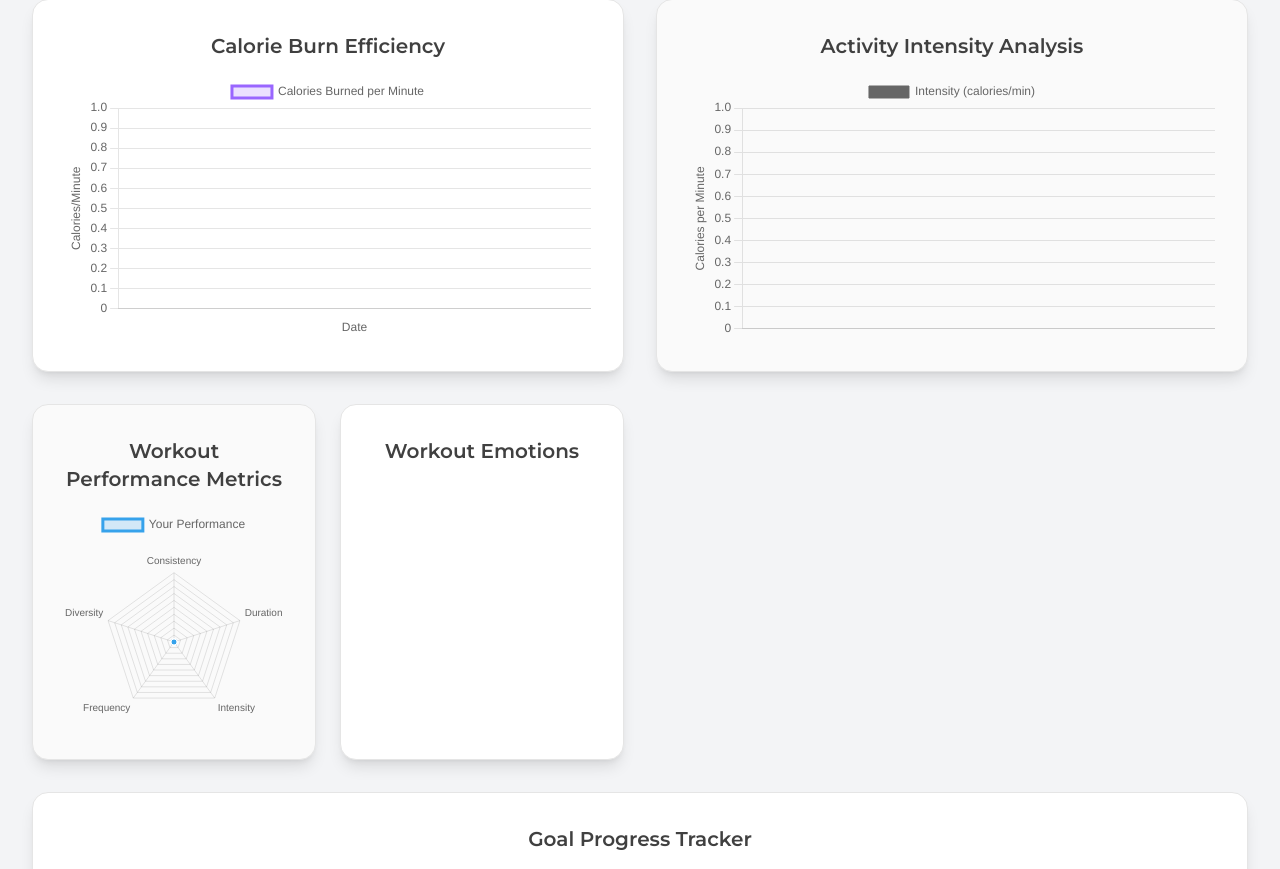
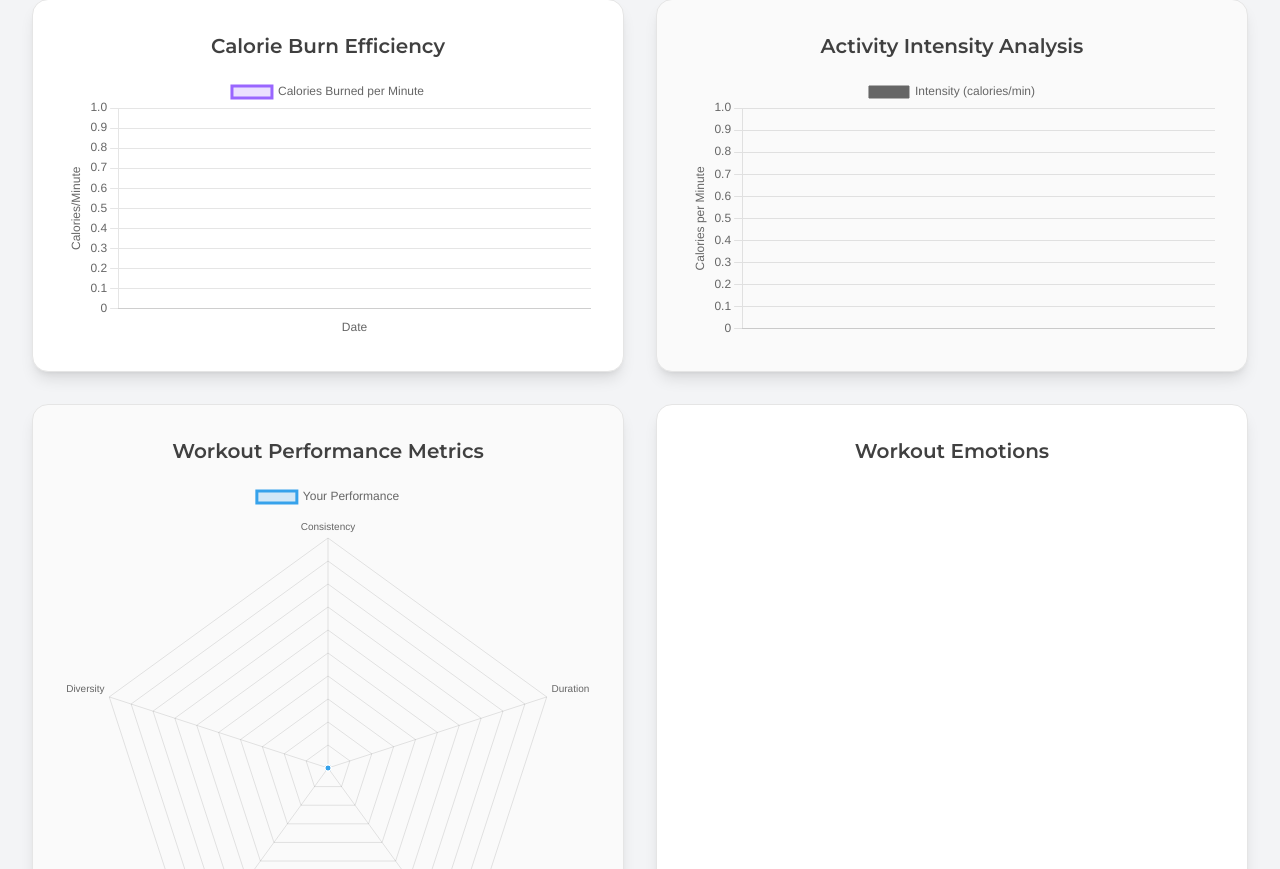
Before and after one commit to KunyangS/fittrack-webapp, a Flask app: page /visualise in a window 1280 px wide. Shown: the part 1369-2238 px from the top of the page. Run offline with Flask 3, Linux system fonts and the light colour scheme; the visitor is signed in with stand-in values (Sample User, id 1); data comes from the database, SQL or seed files in the repository; data that the repository does not hold is empty; a map, chart or similar area stays blank; some libraries are stand-ins or nearby versions.

Commit message:
Refactor layout of performance and emotion charts for improved clarity and consistency

```diff
--- a/templates/visualise.html
+++ b/templates/visualise.html
@@ -131,8 +131,6 @@
       <canvas id="intensityChart"></canvas>
     </div>
 
-    <!-- Wrapper for Performance and Emotion charts to make them smaller -->
-    <div class="grid grid-cols-1 sm:grid-cols-2 gap-6">
     <!-- Performance Radar Chart -->
     <div class="bg-neutral-50 dark:bg-neutral-800 p-6 sm:p-8 rounded-2xl shadow-lg border border-neutral-200 dark:border-neutral-700">
       <h3 class="text-xl font-heading font-semibold mb-4 text-center text-neutral-700 dark:text-neutral-200">Workout Performance Metrics</h3>
@@ -143,7 +141,6 @@
     <div class="bg-white dark:bg-neutral-800 p-6 sm:p-8 rounded-2xl shadow-lg border border-neutral-200 dark:border-neutral-700 hover:shadow-xl transition-shadow duration-300">
       <h3 class="text-xl font-heading font-semibold mb-4 text-center text-neutral-700 dark:text-neutral-200">Workout Emotions</h3>
       <canvas id="emotionChart"></canvas>
-      </div>
     </div>
 
     <!-- Goal Progress Chart -->
```
Lines whose indentation alone changed are shown as unchanged.
